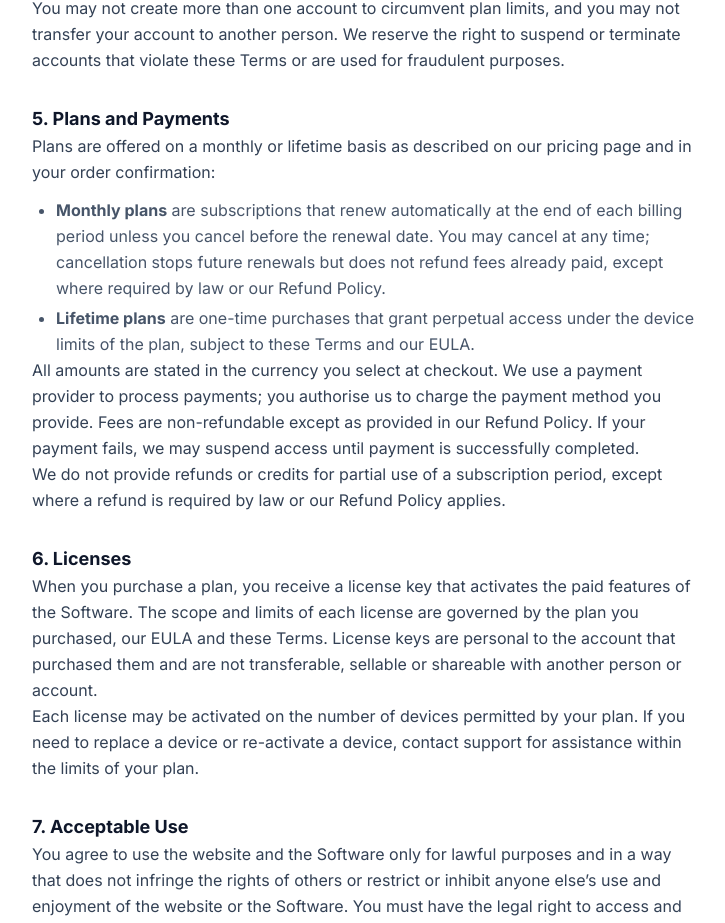
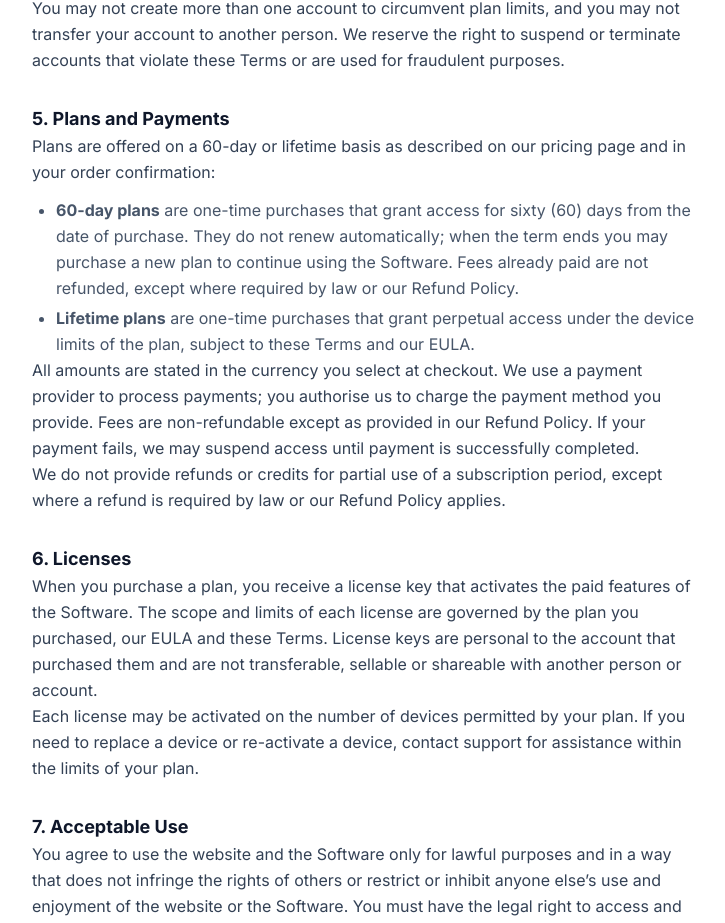
Before and after one commit to Zapcart/FRPB, a Next.js app in the folder apps/web/: page /terms in a window 1280 px wide. Shown: the part 1132-2055 px from the top of the page, without its empty margins (272-997 px from the left). Built offline with nearby package versions, Linux system fonts and the light colour scheme; no server answers.

Commit message:
feat: update plan pricing ($20 for 60 days, $150 lifetime) and verify license issuance

```diff
--- a/apps/web/src/app/eula/page.tsx
+++ b/apps/web/src/app/eula/page.tsx
@@ -78,8 +78,9 @@ export default function EULAPage() {
               scope of your use is governed by the plan you have purchased:
             </p>
             <ul className="mt-3 list-disc pl-6 space-y-1 text-slate-600">
-              <li>A monthly plan permits use on the number of devices
-                permitted by that plan at any one time.</li>
+              <li>A 60-day plan permits use on the number of devices
+                permitted by that plan at any one time, for sixty (60) days from
+                the date of purchase.</li>
               <li>A lifetime plan permits perpetual use under the same device limits,
                 subject to the restrictions below.</li>
             </ul>
--- a/apps/web/src/app/page.tsx
+++ b/apps/web/src/app/page.tsx
@@ -164,7 +164,7 @@ const BENTO: readonly BentoFeature[] = [
 ];
 
 const PRICING_NOTES: Record<string, string> = {
-  MONTH_1: "per month",
+  MONTH_1: "per 2 months",
   LIFETIME: "one-time",
 };
 
--- a/apps/web/src/app/pricing/layout.tsx
+++ b/apps/web/src/app/pricing/layout.tsx
@@ -9,7 +9,7 @@ export const metadata = pageMetadata({
   // price hook is never truncated in the SERP.
   title: "FRP Bypass Tool Pricing (2026) — Plans from $20",
   description:
-    "FRP bypass tool pricing for 2026: monthly and lifetime licenses with instant activation and a 7-day money-back guarantee. All plans are charged in USD.",
+    "FRP bypass tool pricing for 2026: 60-day and lifetime licenses with instant activation and a 7-day money-back guarantee. All plans are charged in USD.",
   path: "/pricing",
   keywords: [
     "frp bypass tool price",
--- a/apps/web/src/app/pricing/page.tsx
+++ b/apps/web/src/app/pricing/page.tsx
@@ -3,7 +3,7 @@
 // Amounts come straight from the plan definition so the displayed price always
 // matches the amount Razorpay actually charges — never a derived FX conversion.
 // Razorpay Standard Web Checkout is the single, exclusive payment gateway and
-// every tier settles in USD ($20 / month, $150 one-time). Checkout is gated
+// every tier settles in USD ($20 / 60 days, $150 one-time). Checkout is gated
 // behind authentication: guests are redirected to sign-up and the pending-plan
 // intent resumes the purchase for the selected plan automatically.
 
@@ -99,7 +99,7 @@ const PRICING_FAQS = [
 // Billing interval suffix, keyed by plan slug. All tiers are priced and charged
 // in USD; a lifetime plan renders a one-time label, never a recurring interval.
 const BILLING_SUFFIX: Record<PlanSlug, string> = {
-  MONTH_1: "/ month",
+  MONTH_1: "/ 2 months",
   LIFETIME: "one-time",
 };
 
--- a/apps/web/src/app/refund/page.tsx
+++ b/apps/web/src/app/refund/page.tsx
@@ -1,13 +1,13 @@
 // FRPB — Refund Policy
 // Server component. Static legal page explaining our refund policy for
-// monthly and lifetime plans.
+// 60-day and lifetime plans.
 
 import { pageMetadata } from "@/lib/seo";
 
 export const metadata = pageMetadata({
   title: "Refund Policy",
   description:
-    "FRPB refund policy — what is refundable, when, and how to request a refund for monthly and lifetime plans.",
+    "FRPB refund policy - what is refundable, when, and how to request a refund for 60-day and lifetime plans.",
   path: "/refund",
 });
 
@@ -73,10 +73,10 @@ export default function RefundPolicyPage() {
 
           <section>
             <h2 className="text-lg font-bold text-ink">
-              2. Monthly Subscriptions
+              2. 60-Day Plans
             </h2>
             <p>
-              For monthly subscription plans:
+              For 60-day (one-time) plans:
             </p>
             <ul className="mt-3 list-disc pl-6 space-y-1 text-slate-600">
               <li>
@@ -84,9 +84,9 @@ export default function RefundPolicyPage() {
                 date of purchase if you have not used the plan beyond a brief trial.
               </li>
               <li>
-                If your subscription is cancelled within the refund window and no
+                If your plan is cancelled within the refund window and no
                 significant recovery work has been performed, we will refund the amount
-                you paid for that billing period, excluding any taxes we were required to
+                you paid for that term, excluding any taxes we were required to
                 collect.
               </li>
               <li>
@@ -95,9 +95,9 @@ export default function RefundPolicyPage() {
                 a few business days.
               </li>
               <li>
-                After the seven-day window, monthly subscriptions are not
-                eligible for a refund. Cancellations after this window stop future
-                renewals but do not generate a refund for fees already paid.
+                After the seven-day window, 60-day plans are not eligible for a
+                refund. Because 60-day plans are one-time purchases and do not renew,
+                no further charges are made when the term ends.
               </li>
             </ul>
           </section>
--- a/apps/web/src/app/terms/page.tsx
+++ b/apps/web/src/app/terms/page.tsx
@@ -130,16 +130,16 @@ export default function TermsOfServicePage() {
           <section>
             <h2 className="text-lg font-bold text-ink">5. Plans and Payments</h2>
             <p>
-              Plans are offered on a monthly or lifetime basis as described on
+              Plans are offered on a 60-day or lifetime basis as described on
               our pricing page and in your order confirmation:
             </p>
             <ul className="mt-3 list-disc pl-6 space-y-1 text-slate-600">
               <li>
-                <strong>Monthly plans</strong> are subscriptions that renew
-                automatically at the end of each billing period unless you cancel before
-                the renewal date. You may cancel at any time; cancellation stops future
-                renewals but does not refund fees already paid, except where required by
-                law or our Refund Policy.
+                <strong>60-day plans</strong> are one-time purchases that grant
+                access for sixty (60) days from the date of purchase. They do not
+                renew automatically; when the term ends you may purchase a new plan
+                to continue using the Software. Fees already paid are not refunded,
+                except where required by law or our Refund Policy.
               </li>
               <li>
                 <strong>Lifetime plans</strong> are one-time purchases that grant
--- a/apps/web/src/config/plans.ts
+++ b/apps/web/src/config/plans.ts
@@ -11,9 +11,9 @@
 // checkout actually charges, which is exactly the class of bug this file is
 // meant to prevent. A runtime assertion below fails loudly if they drift.
 //
-//   Plan      INR        USD
-//   Month     ₹1,900     $20
-//   Lifetime  ₹13,999    $150
+//   Plan        INR        USD
+//   2 Months    ₹1,900     $20
+//   Lifetime    ₹13,999    $150
 //
 // GATEWAY:
 //   Razorpay Standard Web Checkout is the single, exclusive payment gateway,
@@ -67,10 +67,10 @@ export const DUAL_PLANS: readonly DualPlan[] = [
   {
     slug: "MONTH_1",
     orderPlanId: "MONTHLY",
-    name: "1 Month Plan",
+    name: "2 Month Plan",
     inr: 1900,
     usd: 20,
-    durationDays: 30,
+    durationDays: 60,
     deviceLimit: 1,
     features: [
       "Full device recovery toolkit",
--- a/apps/web/src/lib/admin-analytics.ts
+++ b/apps/web/src/lib/admin-analytics.ts
@@ -247,7 +247,7 @@ async function getRecentLicenses(limit = 10) {
 }
 
 const PLAN_NAMES: Record<string, string> = {
-  MONTH_1: "1-Month Plan",
+  MONTH_1: "2-Month Plan",
   LIFETIME: "Lifetime Plan",
 };
 
--- a/apps/web/src/lib/faq.ts
+++ b/apps/web/src/lib/faq.ts
@@ -42,7 +42,7 @@ export const HOME_FAQ: readonly FaqItem[] = [
   {
     question: "Is the FRPB FRP lock removal app free to try?",
     answer:
-      "Yes. You can download FRPB and run the free trial with no credit card required. Paid monthly and lifetime licenses unlock the full FRP lock removal and flash reset toolkit across one to five devices. Every license verifies online over TLS with hashed device binding.",
+      "Yes. You can download FRPB and run the free trial with no credit card required. Paid 60-day and lifetime licenses unlock the full FRP lock removal and flash reset toolkit across one to five devices. Every license verifies online over TLS with hashed device binding.",
   },
   {
     question: "Which Windows versions does the FRPB desktop app support?",
--- a/packages/shared/src/plans.ts
+++ b/packages/shared/src/plans.ts
@@ -59,13 +59,13 @@ export function formatMoney(
 export const PLANS: readonly PlanDefinition[] = [
   {
     slug: "MONTH_1",
-    name: "1-Month Plan",
+    name: "2-Month Plan",
     priceCents: 2000,   // $20
     currency: "USD",
     priceInr: 190000,   // ₹1,900
     usd: 20,
     inr: 1900,
-    durationDays: 30,
+    durationDays: 60,
     deviceLimit: 1,
     features: [
       "Full device recovery toolkit",
```
